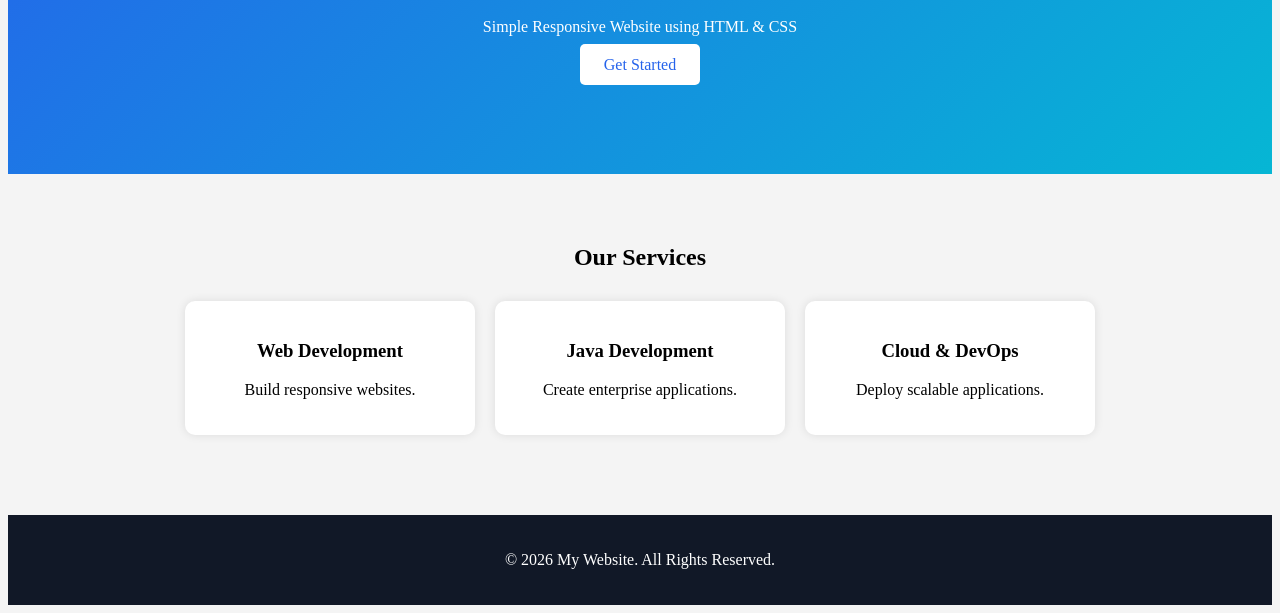
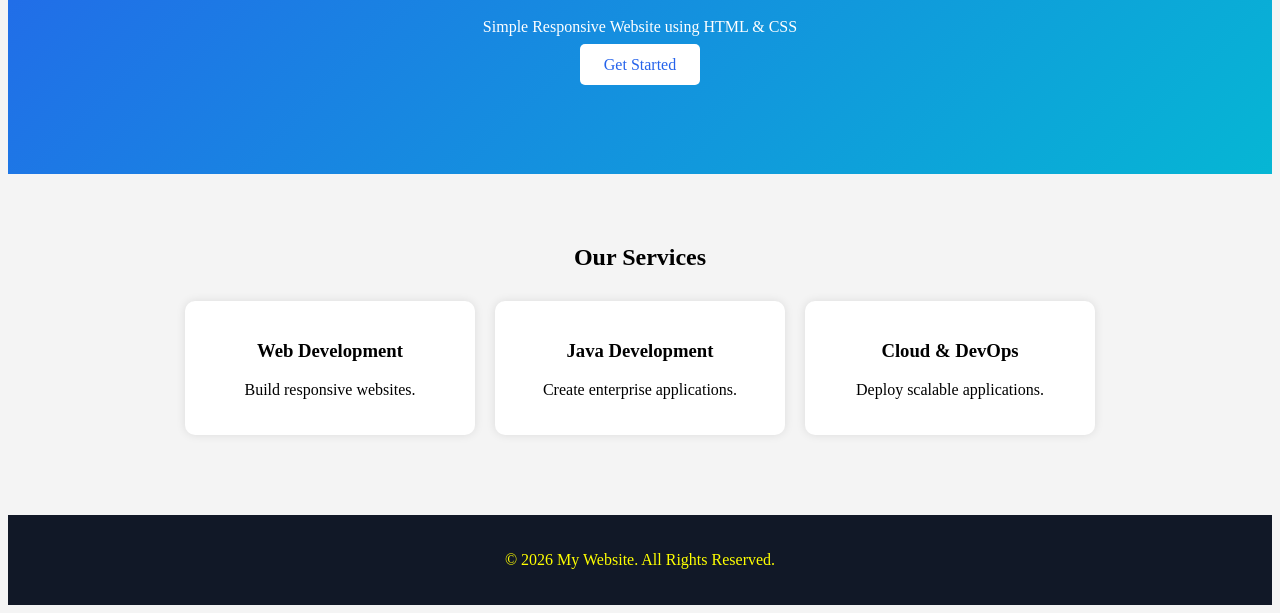
Before and after one commit to Sirigidibalaji/projectOne, a plain HTML site: page roadmap.html in a window 1280 px wide. Shown: the part 331-944 px from the top of the page. Drawn offline with Linux system fonts and the light colour scheme.

Commit message:
Update title and footer text color in roadmap.html

```diff
--- a/roadmap.html
+++ b/roadmap.html
@@ -3,7 +3,7 @@
 <head>
 <meta charset="UTF-8">
 <meta name="viewport" content="width=device-width, initial-scale=1.0">
-<title>M Website</title>
+<title>My Website</title>
 
 <style>///
 *{
@@ -78,7 +78,7 @@ nav a{
 
 footer{
     background:#111827;
-    color:white;
+    color:yellow;
     text-align:center;
     padding:20px;
     margin-top:30px;
```
